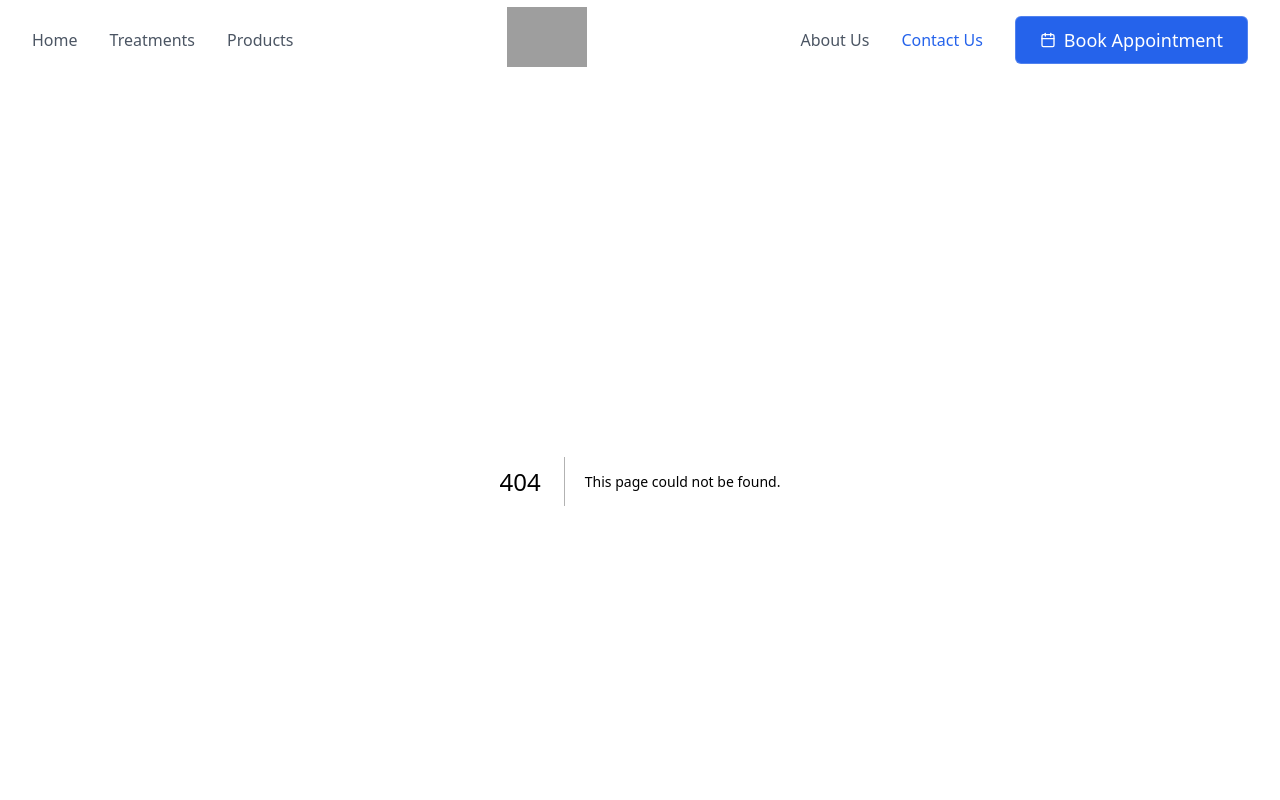
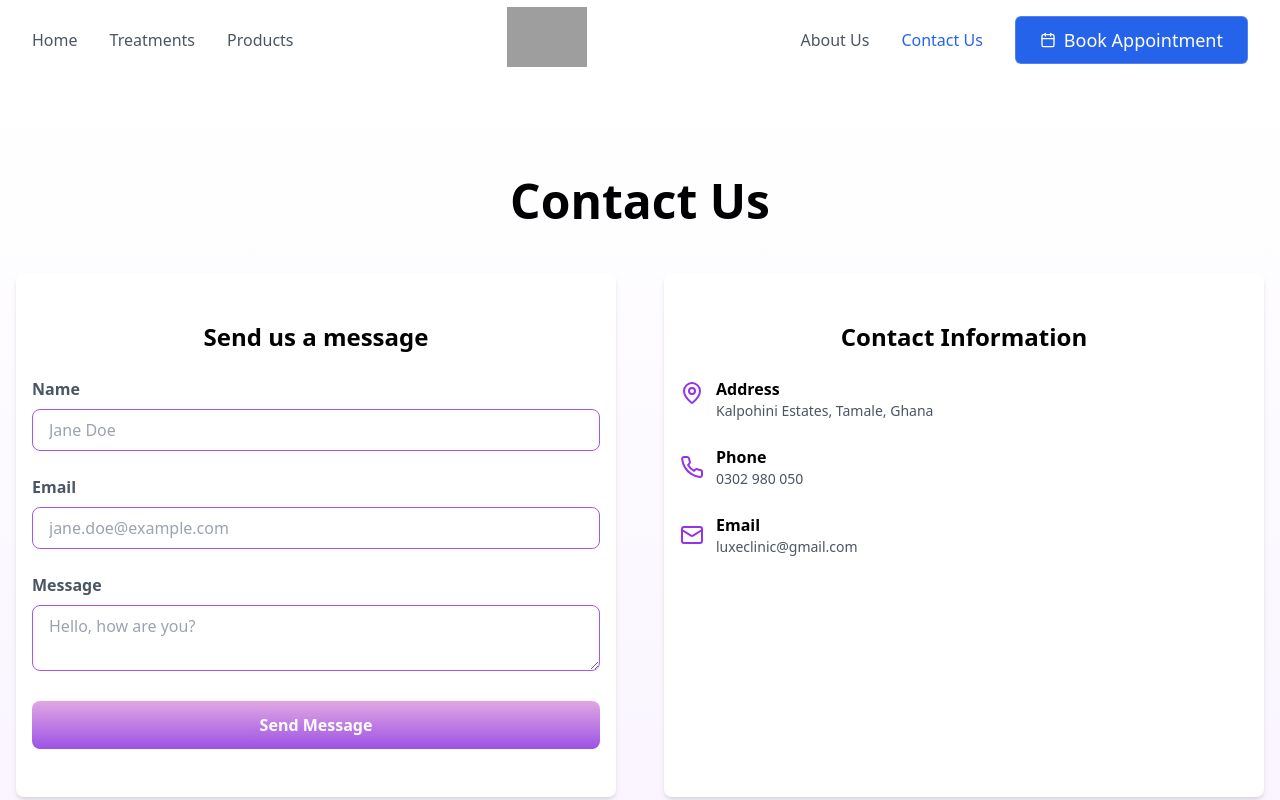
Before and after one commit to amartey-tricky/luxe, a Next.js app: page /contact in a window 1280 px wide. Before the commit this address had no page. Shown: the top 800 px of the page. Built offline with nearby package versions, Linux system fonts and the light colour scheme; grey boxes are pictures that could not be loaded.

Commit message:
add contact page

```diff
--- /dev/null
+++ b/app/contact/contactform.tsx
@@ -0,0 +1,70 @@
+"use client";
+
+import { ContactSchema, type ContactData } from "@/util/schema";
+import { useForm } from "react-hook-form";
+import { zodResolver } from "@hookform/resolvers/zod";
+import { toast } from "sonner";
+import styles from "./index.module.css";
+
+export function ContactForm() {
+  const {
+    register,
+    handleSubmit,
+    reset,
+    formState: { errors, isSubmitting },
+  } = useForm<ContactData>({
+    resolver: zodResolver(ContactSchema),
+    });
+
+  const onSubmit = (data: ContactData) => {
+    console.log(data);
+    toast.success("Message sent!");
+    reset();
+  };
+
+  return (
+    <form onSubmit={handleSubmit(onSubmit)} className={styles.form}>
+      <div>
+        <label htmlFor="name" className={styles.label}>Name</label>
+        <input
+          type="text"
+          id="name"
+          {...register("name", { required: true })}
+          className={styles.input}
+          placeholder="Jane Doe"
+        />
+        {errors.name && (
+          <p className={styles.error}>{errors.name.message}</p>
+        )}
+      </div>
+      <div>
+        <label htmlFor="email" className={styles.label}>Email</label>
+        <input
+          type="email"
+          id="email"
+          {...register("email", { required: true })}
+          className={styles.input}
+          placeholder="jane.doe@example.com"
+        />
+        {errors.email && (
+          <p className={styles.error}>{errors.email.message}</p>
+        )}
+      </div>
+      <div>
+        <label htmlFor="message" className={styles.label}>Message</label>
+        <textarea
+          id="message"
+          {...register("message", { required: true })}
+          className={styles.input}
+          placeholder="Hello, how are you?"
+        />
+        {errors.message && (
+          <p className={styles.error}>{errors.message.message}</p>
+        )}
+      </div>
+      <button type="submit" disabled={isSubmitting} className={styles.button}>
+        {isSubmitting ? "Sending..." : "Send Message"}
+      </button>
+    </form>
+  )
+}
--- /dev/null
+++ b/app/contact/index.module.css
@@ -0,0 +1,140 @@
+.form {
+  @apply space-y-6;
+}
+
+.label {
+  @apply block
+  text-gray-600
+  font-bold
+  mb-2;
+}
+
+.input {
+  @apply rounded-lg
+  border-purple-500
+  px-4
+  py-2
+  focus:outline-none
+  outline-none
+  text-gray-600
+  placeholder:text-gray-400
+  focus:border-purple-600
+  focus:ring-purple-600
+  transition-colors
+  duration-200
+  ease-in-out
+  w-full;
+}
+
+.error {
+  @apply text-red-500
+  text-sm
+  mt-1
+  font-bold;
+}
+
+.button {
+  @apply w-full
+  rounded-lg
+  p-3
+  bg-gradient-to-b
+  from-[#E1A7E2]
+  to-[#9C52E5]
+  text-white
+  font-bold
+  hover:shadow-lg
+  hover:scale-110
+  hover:animate-bounce
+  transition-all
+  transform
+  duration-200
+  ease-in-out;
+}
+
+.button:disabled {
+  @apply bg-gray-400
+  cursor-not-allowed;
+}
+
+.main {
+  @apply min-h-screen
+  bg-gradient-to-b
+  from-white
+  to-purple-100/50;
+}
+
+.pageContainer {
+  @apply container
+  mx-auto
+  px-4
+  py-12
+  md:py-24;
+}
+
+.pageTitle {
+  @apply text-4xl
+  md:text-5xl
+  font-bold
+  text-center
+  mb-12;
+}
+
+.section {
+  @apply grid
+  grid-cols-1
+  md:grid-cols-2
+  gap-12;
+}
+
+.sectionContainer {
+  @apply bg-white
+  rounded-lg
+  px-4
+  py-12
+  shadow-md;
+}
+
+.sectionTitle {
+  @apply font-bold
+  text-2xl
+  text-center
+  mb-6;
+}
+
+.contactInfo {
+  @apply space-y-6;
+}
+
+.contactInfoItem_first {
+  @apply flex
+  items-start
+}
+
+.contactInfoIcon_first {
+  @apply w-6
+  h-6
+  text-purple-600
+  mr-3
+  mt-1;
+}
+
+.contactInfoTitle{
+  @apply font-semibold;
+}
+
+.contactInfoDescription {
+  @apply text-gray-600
+  text-sm;
+}
+
+.contactInfoItem {
+  @apply flex
+  items-center;
+}
+
+.contactInfoIcon {
+  @apply w-6
+  h-6
+  text-purple-600
+  mr-3;
+}
--- /dev/null
+++ b/app/contact/page.tsx
@@ -0,0 +1,51 @@
+import { ContactForm } from "./contactform";
+import { MapPin, Phone, Mail } from "lucide-react";
+import styles from "./index.module.css";
+
+export default function Page() {
+  return (
+    <main className={styles.main}>
+      <div className={styles.pageContainer}>
+        <h1 className={styles.pageTitle}>Contact Us</h1>
+        <section className={styles.section}>
+          <div className={styles.sectionContainer}>
+            <h2 className={styles.sectionTitle}>Send us a message</h2>
+            <ContactForm />
+          </div>
+          <div className={styles.sectionContainer}>
+            <h2 className={styles.sectionTitle}>Contact Information</h2>
+            <div className={styles.contactInfo}>
+              <article className={styles.contactInfoItem_first}>
+                <MapPin className={styles.contactInfoIcon_first} />
+                <div className={styles.contactInfoText}>
+                  <h3 className={styles.contactInfoTitle}>Address</h3>
+                  <p className={styles.contactInfoDescription}>
+                    Kalpohini Estates, Tamale, Ghana
+                  </p>
+                </div>
+              </article>
+              <article className={styles.contactInfoItem}>
+                <Phone className={styles.contactInfoIcon} />
+                <div className={styles.contactInfoText}>
+                  <h3 className={styles.contactInfoTitle}>Phone</h3>
+                  <p className={styles.contactInfoDescription}>
+                    0302 980 050
+                  </p>
+                </div>
+              </article>
+              <article className={styles.contactInfoItem}>
+                <Mail className={styles.contactInfoIcon} />
+                <div className={styles.contactInfoText}>
+                  <h3 className={styles.contactInfoTitle}>Email</h3>
+                  <p className={styles.contactInfoDescription}>
+                      luxeclinic@gmail.com
+                  </p>
+                </div>
+              </article>
+            </div>
+          </div>
+        </section>
+      </div>
+    </main>
+  )
+}
--- a/app/layout.tsx
+++ b/app/layout.tsx
@@ -2,6 +2,7 @@ import type { Metadata } from "next";
 import localFont from "next/font/local";
 import { Header } from "@/components/header";
 import { Footer } from "@/components/footer";
+import { Toaster } from "sonner";
 import "./globals.css";
 
 const geistSans = localFont({
@@ -33,6 +34,7 @@ export default function RootLayout({
       <body
         className={`${geistSans.variable} ${geistMono.variable} antialiased`}
       >
+        <Toaster position="top-center" richColors={true} />
         <Header />
         {children}
         <Footer />
--- a/tailwind.config.ts
+++ b/tailwind.config.ts
@@ -16,6 +16,7 @@ export default {
   },
   plugins: [
     require("tailwindcss-animate"),
-    require("tailwind-merge")
+    require("tailwind-merge"),
+    require("@tailwindcss/forms")
   ],
 } satisfies Config;
--- /dev/null
+++ b/util/schema.ts
@@ -0,0 +1,9 @@
+import { z } from 'zod';
+
+export const ContactSchema = z.object({
+  name: z.string().min(3, { message: "Enter your name" }),
+  email: z.string().email({ message: "Enter a valid email" }),
+  message: z.string().min(10, { message: "Enter a message" }),
+})
+
+export type ContactData = z.infer<typeof ContactSchema>;
```
Also changed, not shown: package.json (+6 -1 lines), 1 other file (tests, documents, lock files or other folders).
